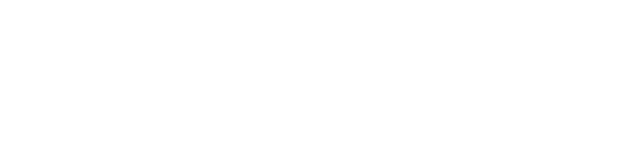
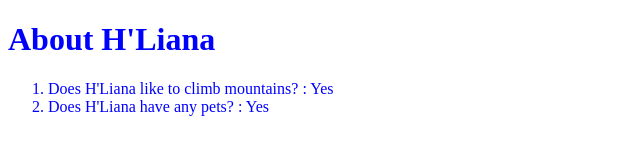
Before and after one commit to sarkis74/About_Me-1, a plain HTML site: page index.html in a window 1280 px wide. Shown: the whole page, without its empty margins (0-640 px from the left). Drawn offline with Linux system fonts and the light colour scheme.

Commit message:
Updating index.html and css file

```diff
--- a/index.html
+++ b/index.html
@@ -4,9 +4,14 @@
     <meta charset="UTF-8">
     <meta name="viewport" content="width=device-width, initial-scale=1.0">
     <meta http-equiv="X-UA-Compatible" content="ie=edge">
-    <title>Document</title>
+    <title>About H'Liana</title>
+    <link rel="stylesheet" href="style.css" type="text/css">
 </head>
 <body>
-
+    <h1>About H'Liana</h1>
+    <ol>
+        <li>Does H'Liana like to climb mountains? : Yes</li>
+        <li>Does H'Liana have any pets? : Yes</li>
+    </ol>
 </body>
 </html>
--- a/style.css
+++ b/style.css
@@ -1,3 +1,3 @@
 * {
-    background-color: oldlace;
+    color: blue;
 }
```
Also changed, not shown: 1 other file.
